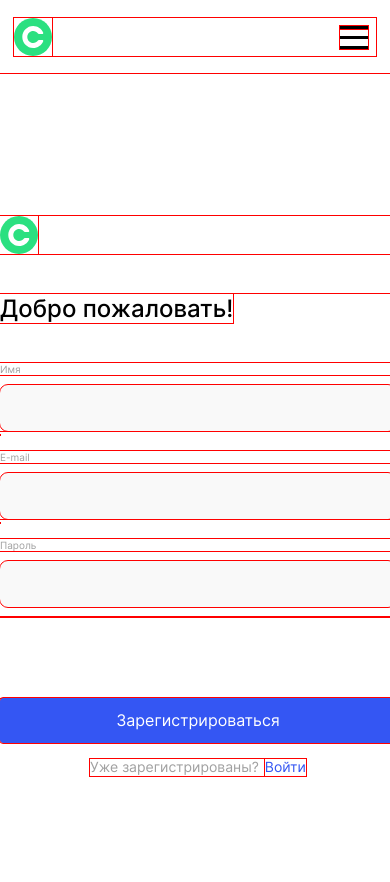
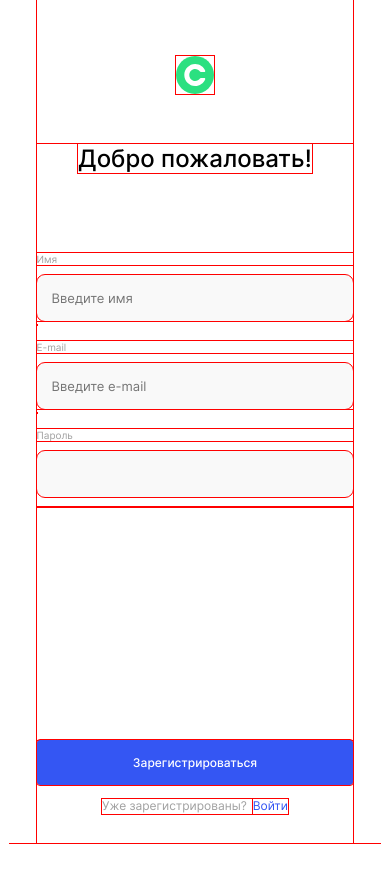
Before and after one commit to MorozovaWorld/movies-explorer-frontend, a React (Create React App) app: page /signup in a window 390 px wide. Shown: the top 882 px of the page. After the commit the page ends 844 px from the top, so only its background shows below. Built offline with nearby package versions, Linux system fonts and the light colour scheme.

Commit message:
feat: adoptive layout for register and login

```diff
--- a/src/components/App/App.js
+++ b/src/components/App/App.js
@@ -1,5 +1,5 @@
 import React, { useState, useEffect } from 'react';
-import { Route, Switch } from 'react-router-dom';
+import { Route, Switch, withRouter } from 'react-router-dom';
 
 import Header from '../Header/Header.js';
 import Footer from '../Footer/Footer.js';
@@ -11,7 +11,7 @@ import Movies from '../Movies/Movies.js';
 import Profile from '../Profile/Profile.js';
 import MobileNavigation from '../MobileNavigation/MobileNavigation.js'
 
-function App() {
+function App( {location} ) {
   const [width, setWidth] = useState(window.innerWidth);
   const [isMobileNavigationOpen, setMobileNavigationOpen] = useState(false);
   const [isMobileLayout, setMobileLayout] = useState(false);
@@ -46,11 +46,14 @@ function App() {
   return (
       <div className="body">
         <div className="page">
-          <Header
+          {
+            location.pathname !== '/signin' && location.pathname !== '/signup' ?
+            <Header
             onBurgerMenuClick={toggleBurgerMenuOpen}
             isMobileNavigationOpen={isMobileNavigationOpen}
             isMobile={isMobileLayout}
-          />
+          /> : null
+          }
           <Switch>
             <Route exact path="/">
               <Main />
@@ -82,4 +85,4 @@ function App() {
   )
 }
 
-export default App;
+export default withRouter(App);
--- a/src/components/FormPage/FormPage.css
+++ b/src/components/FormPage/FormPage.css
@@ -7,13 +7,6 @@
   box-sizing: border-box;
   height: 100vh;
   padding: 70px 0;
-}
-
-.formPage__container {
-  height: 560px;
-  display: flex;
-  flex-direction: column;
-  justify-content: space-between;
 }
 
 .formPage__logo {
@@ -44,6 +37,9 @@
   color: #FFF;
   border: none;
   padding: 0;
+  font-size: 14px;
+  font-weight: 500;
+  line-height: 1.21;
   margin: 0 0 16px;
   cursor: pointer;
 }
@@ -92,8 +88,11 @@
   min-height: 46px;
   width: 100%;
   border-radius: 8px;
+  font-size: 13px;
+  line-height: 1.23;
+  padding: 0 15px;
+  box-sizing: border-box;
   border: none;
-  padding: 0;
   background-color: #F9F9F9;
 }
 
@@ -106,3 +105,38 @@
   text-align: left;
   color: #FF3055;
 }
+
+
+@media screen and (max-width: 430px) {
+  .formPage {
+    min-width: 81.25%;
+    padding: 56px 0 30px;
+    align-items: center;
+  }
+
+  .formPage__fieldset {
+    flex-grow: 1;
+  }
+
+  .formPage__logo {
+    margin-bottom: 50px;
+  }
+
+  .formPage__title {
+    text-align: center;
+    margin-bottom: 80px;
+  }
+
+  .formPage__button-submit {
+    font-size: 12px;
+    margin-bottom: 14px;
+  }
+
+  .formPage__bottomText {
+    font-size: 12px;
+  }
+
+  .formPage__link {
+    font-size: 12px;
+  }
+}
--- a/src/components/Login/Login.js
+++ b/src/components/Login/Login.js
@@ -20,12 +20,12 @@ function Login() {
   return (
     <FormPage title='Рады видеть!' btnText="Войти" linkText="Регистрация" linkReason="Ещё не зарегистрированы?" linkUrl="/signup">
       <div className="formPage__input-container">
-        <label for="user-email" className="formPage__input-label">E-mail</label>
+        <label htmlFor="user-email" className="formPage__input-label">E-mail</label>
         <input type="email" onChange={handleChange} name='email' value={userData.email} id="user-email" className="formPage__input-text" autoComplete='off' required />
         <span id="email-error" className="formPage__input-error"></span>
       </div>
       <div className="formPage__input-container">
-        <label for="user-password" className="formPage__input-label">Пароль</label>
+        <label htmlFor="user-password" className="formPage__input-label">Пароль</label>
         <input type="password" onChange={handleChange} name='password' value={userData.password} autoComplete='off' id="user-password" className="formPage__input-text" required />
         <FormSubmitErr errText=''></FormSubmitErr>
       </div>
--- a/src/components/Register/Register.js
+++ b/src/components/Register/Register.js
@@ -21,17 +21,17 @@ function Register() {
   return (
     <FormPage title='Добро пожаловать!' btnText="Зарегистрироваться" linkText="Войти" linkReason="Уже зарегистрированы?" linkUrl="/signin">
       <div className="formPage__input-container">
-        <label for="user-name" className="formPage__input-label">Имя</label>
-        <input type="text" onChange={handleChange} name='name' value={userData.name} id="user-name" className="formPage__input-text" autoComplete='off' required />
+        <label htmlFor="user-name" className="formPage__input-label">Имя</label>
+        <input type="text" onChange={handleChange} name='name' value={userData.name} id="user-name" className="formPage__input-text" placeholder="Введите имя" autoComplete='off' required />
         <span id="name-error" className="formPage__input-error"></span>
       </div>
       <div className="formPage__input-container">
-        <label for="user-email" className="formPage__input-label">E-mail</label>
-        <input type="email" onChange={handleChange} name='email' value={userData.email} id="user-email" className="formPage__input-text" autoComplete='off' required />
+        <label htmlFor="user-email" className="formPage__input-label">E-mail</label>
+        <input type="email" onChange={handleChange} placeholder="Введите e-mail" name='email' value={userData.email} id="user-email" className="formPage__input-text" autoComplete='off' required />
         <span id="email-error" className="formPage__input-error"></span>
       </div>
       <div className="formPage__input-container">
-        <label for="user-password" className="formPage__input-label">Пароль</label>
+        <label htmlFor="user-password" className="formPage__input-label">Пароль</label>
         <input type="password" onChange={handleChange} name='password' value={userData.password} autoComplete='off' id="user-password" className="formPage__input-text" required />
         <FormSubmitErr errText=''></FormSubmitErr>
       </div>
```
